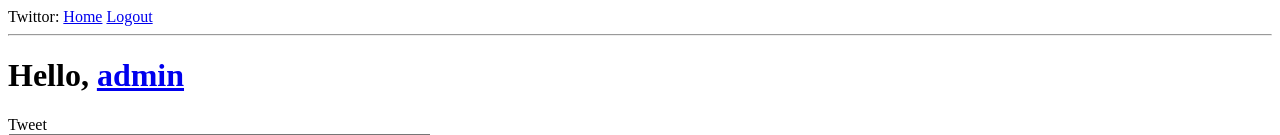
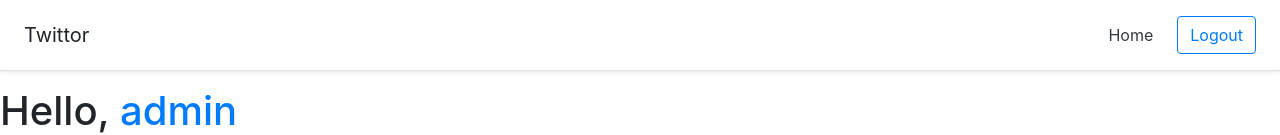
Before and after one commit to xiaopeng163/twittor, a Flask app: page / in a window 1280 px wide. Shown: the top 135 px of the page. Run offline with Flask 2, Linux system fonts and the light colour scheme; a user stored in the database is signed in; data comes from the database, SQL or seed files in the repository; some libraries are stand-ins or nearby versions.

Commit message:
change nav bar
Signed-off-by: Peng Xiao <xiaoquwl@gmail.com>

```diff
--- a/twittor/templates/base.html
+++ b/twittor/templates/base.html
@@ -4,6 +4,7 @@
     <meta charset="UTF-8">
     <meta name="viewport" content="width=device-width, initial-scale=1.0">
     <meta http-equiv="X-UA-Compatible" content="ie=edge">
+    <link rel="stylesheet" href="https://stackpath.bootstrapcdn.com/bootstrap/4.3.1/css/bootstrap.min.css" integrity="sha384-ggOyR0iXCbMQv3Xipma34MD+dH/1fQ784/j6cY/iJTQUOhcWr7x9JvoRxT2MZw1T" crossorigin="anonymous">
     {% if title %}
     <title>{{ title }}</title>
     {% else %}
@@ -11,15 +12,17 @@
     {% endif %}
 </head>
 <body>
-    <div>
-        Twittor: <a href="{{ url_for('index') }}">Home</a>
-        {% if current_user.is_anonymous %}
-        <a href="{{ url_for('login') }}">Login</a>
-        {% else %}
-        <a href="{{ url_for('logout') }}">Logout</a>
-        {% endif %}
+    <div class="d-flex flex-column flex-md-row align-items-center p-3 px-md-4 mb-3 bg-white border-bottom shadow-sm">
+            <h5 class="my-0 mr-md-auto font-weight-normal">Twittor</h5>
+            <nav class="my-2 my-md-0 mr-md-3">
+                <a class="p-2 text-dark" href="{{ url_for('index') }}">Home</a>
+            </nav>
+            {% if current_user.is_anonymous %}
+            <a class="btn btn-outline-primary" href="{{ url_for('login') }}">Login</a>
+            {% else %}
+            <a class="btn btn-outline-primary" href="{{ url_for('logout') }}">Logout</a>
+            {% endif %}
     </div>
-    <hr>
     {% with messages = get_flashed_messages() %}
     {% if messages %}
     <ul>
```
